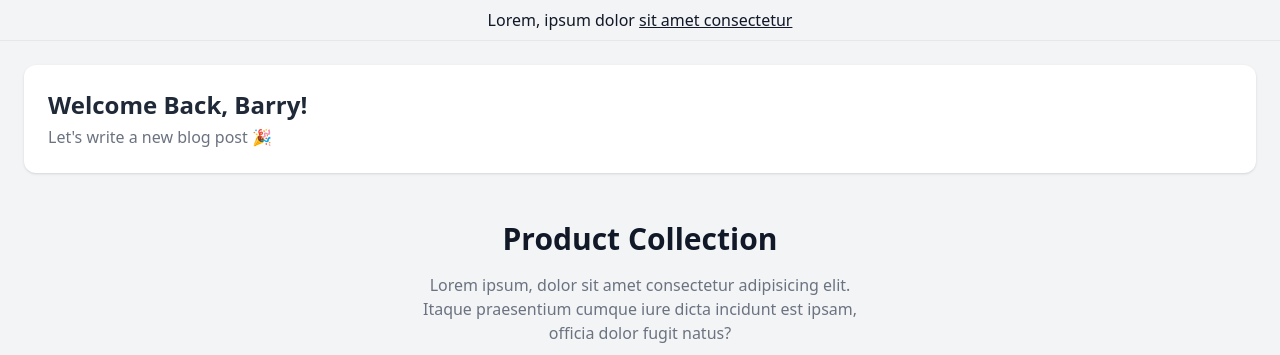
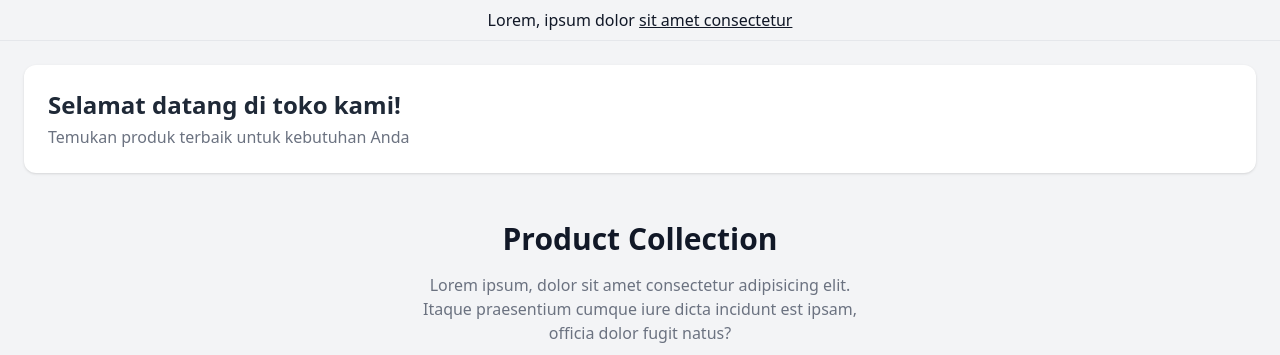
Before and after one commit to ilmannaf/TOKO, a plain HTML site: page toko.html in a window 1280 px wide. Shown: the top 355 px of the page. Drawn offline with nearby package versions, Linux system fonts and the light colour scheme.

Commit message:
styling kata

```diff
--- a/toko.html
+++ b/toko.html
@@ -22,10 +22,10 @@
     <!-- kiri -->
     <div>
       <h1 class="text-2xl font-bold text-gray-800">
-        Welcome Back, Barry!
+        Selamat datang di toko kami!
       </h1>
       <p class="text-gray-500 mt-1">
-        Let's write a new blog post 🎉
+        Temukan produk terbaik untuk kebutuhan Anda
       </p>
     </div>
 </div>
```
